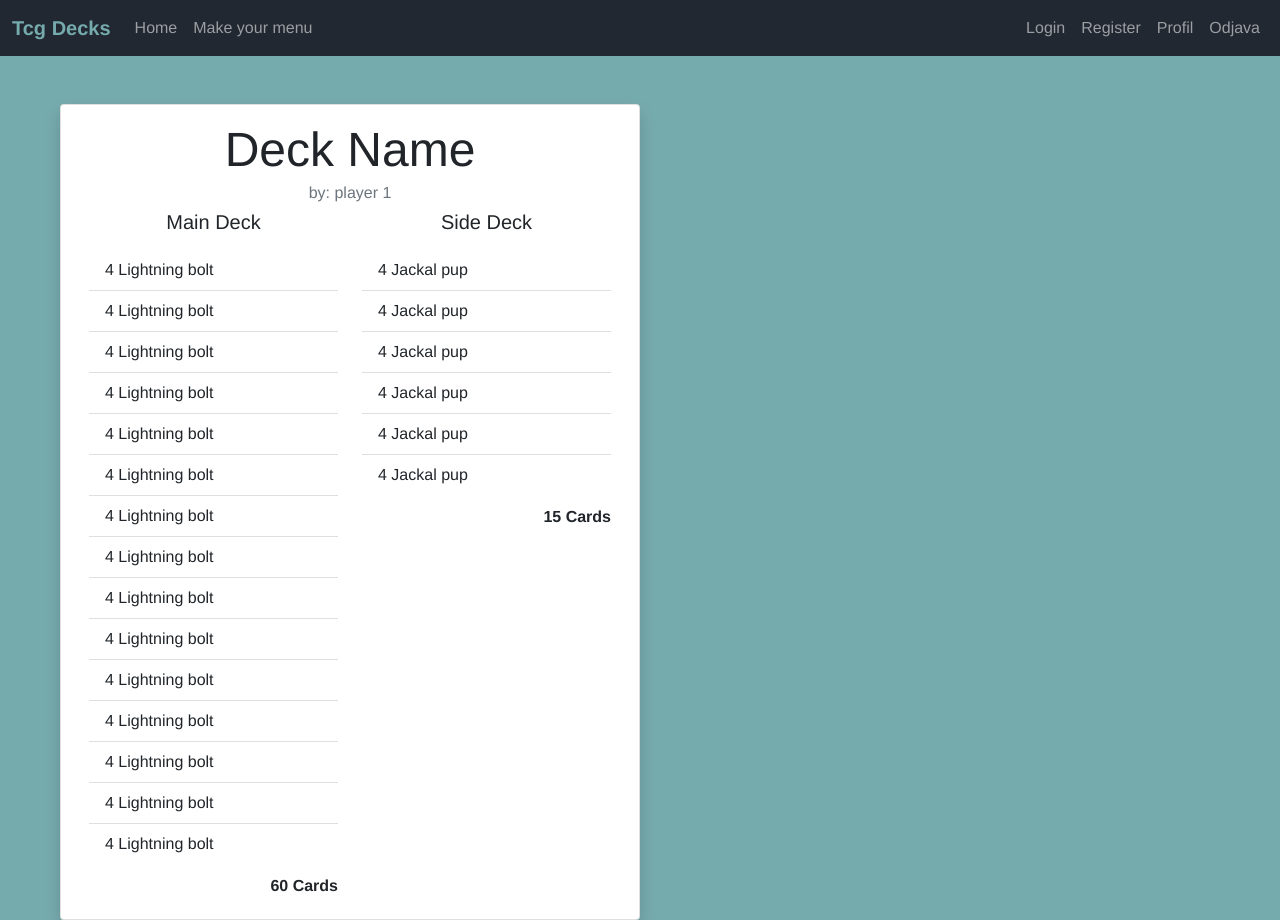
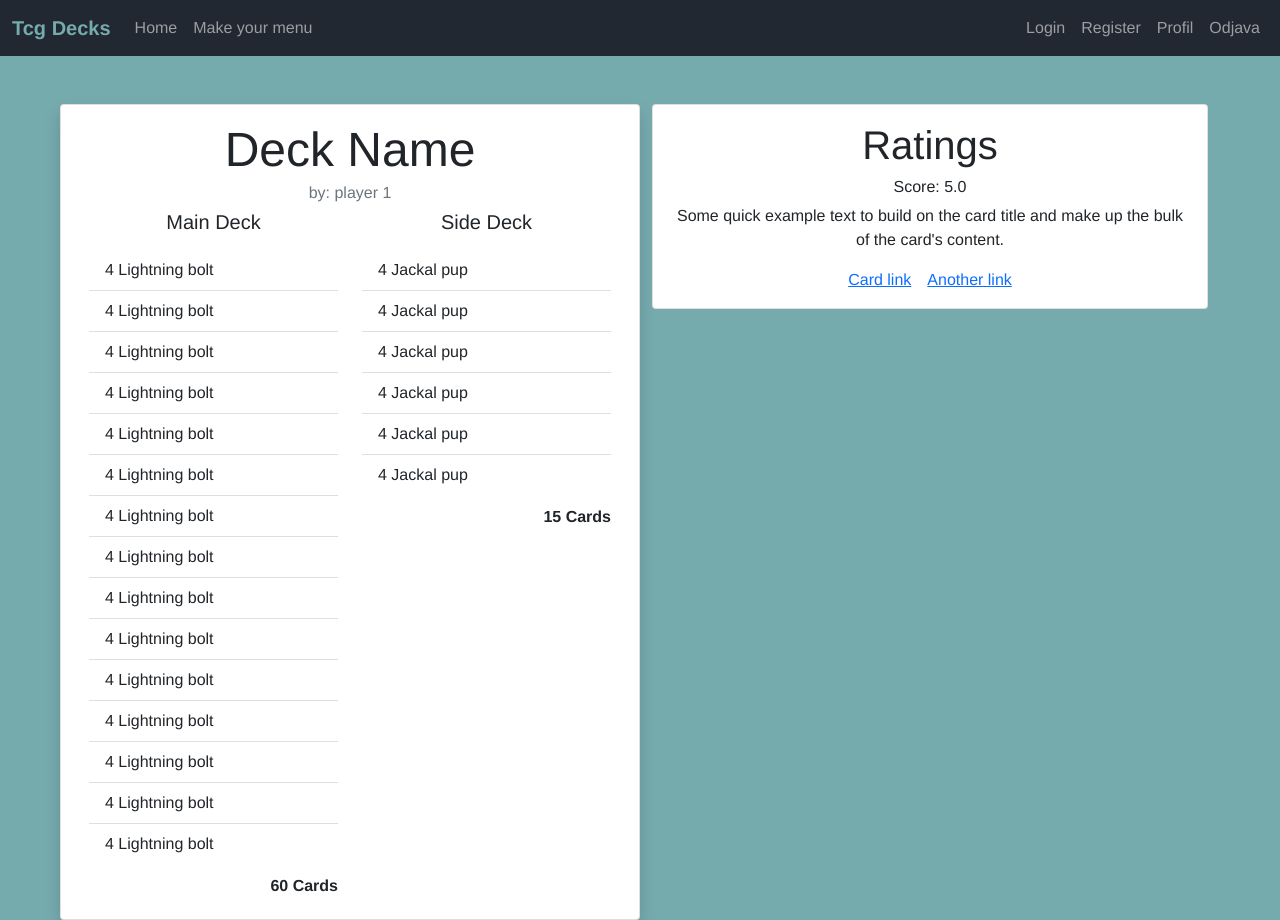
Before and after one commit to fbastijan/TCGDecks, a Vue app: page /deck/1 in a window 1280 px wide. Built offline with nearby package versions, Linux system fonts and the light colour scheme.

Commit message:
Skoro složen view za deck

```diff
--- a/src/views/DeckView.vue
+++ b/src/views/DeckView.vue
@@ -1,6 +1,6 @@
 <template>
-  <div class="row mx-5 mt-5 row-cols-lg-2 row-cols-sm-1 row-cols-xs-1">
-    <div class="card col-sm-12 shadow col-lg-6">
+  <div class="row mx-5 row-cols-lg-2 row-cols-sm-1 row-cols-xs-1">
+    <div class="card col-sm-12 shadow col-lg-6 mt-5">
       <div class="card-body">
         <h5 class="card-title display-5">Deck Name</h5>
         <h6 class="card-subtitle mb-2 text-muted">by: player 1</h6>
@@ -46,6 +46,19 @@
         </div>
       </div>
     </div>
-    <div class="col"></div>
+    <div class="col mt-5">
+      <div class="card">
+        <div class="card-body">
+          <h5 class="card-title display-6">Ratings</h5>
+          <h6 class="card-title mb-2">Score: 5.0</h6>
+          <p class="card-text">
+            Some quick example text to build on the card title and make up the
+            bulk of the card's content.
+          </p>
+          <a href="#" class="card-link">Card link</a>
+          <a href="#" class="card-link">Another link</a>
+        </div>
+      </div>
+    </div>
   </div>
 </template>
```
